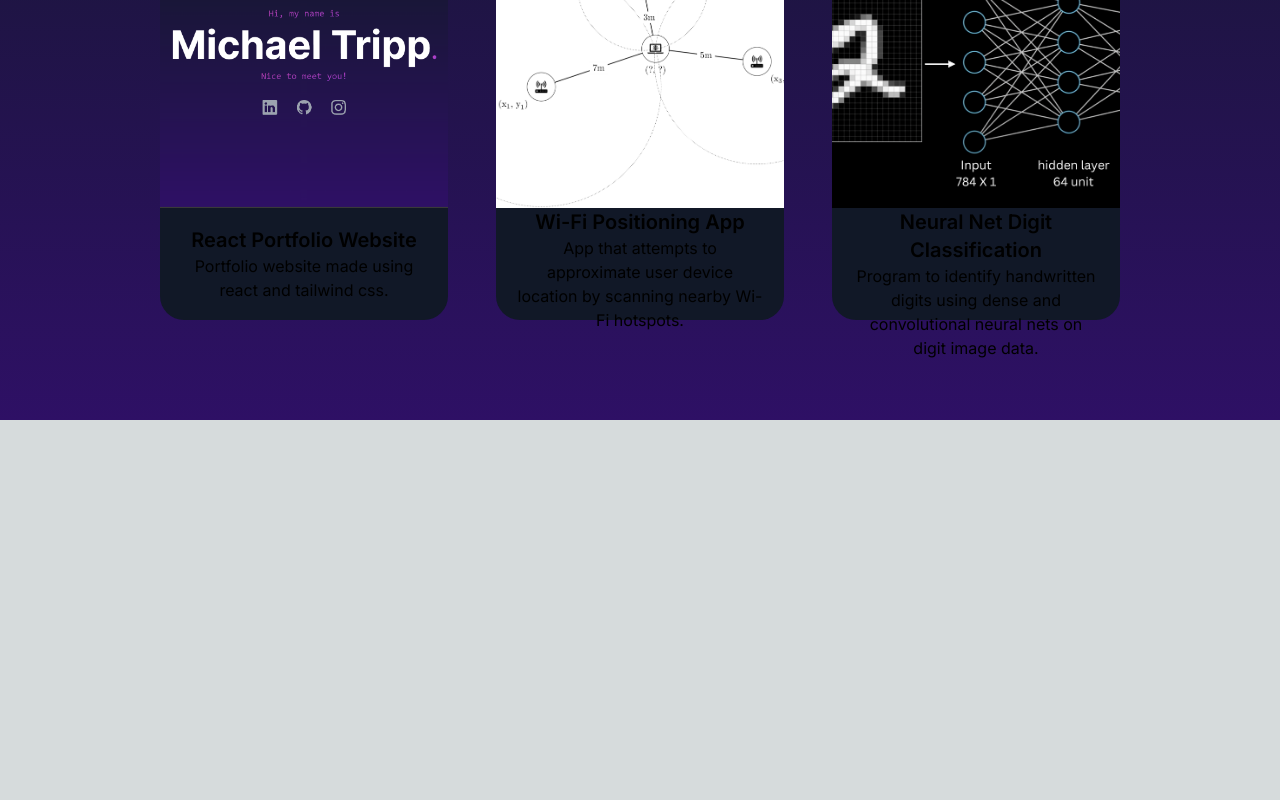
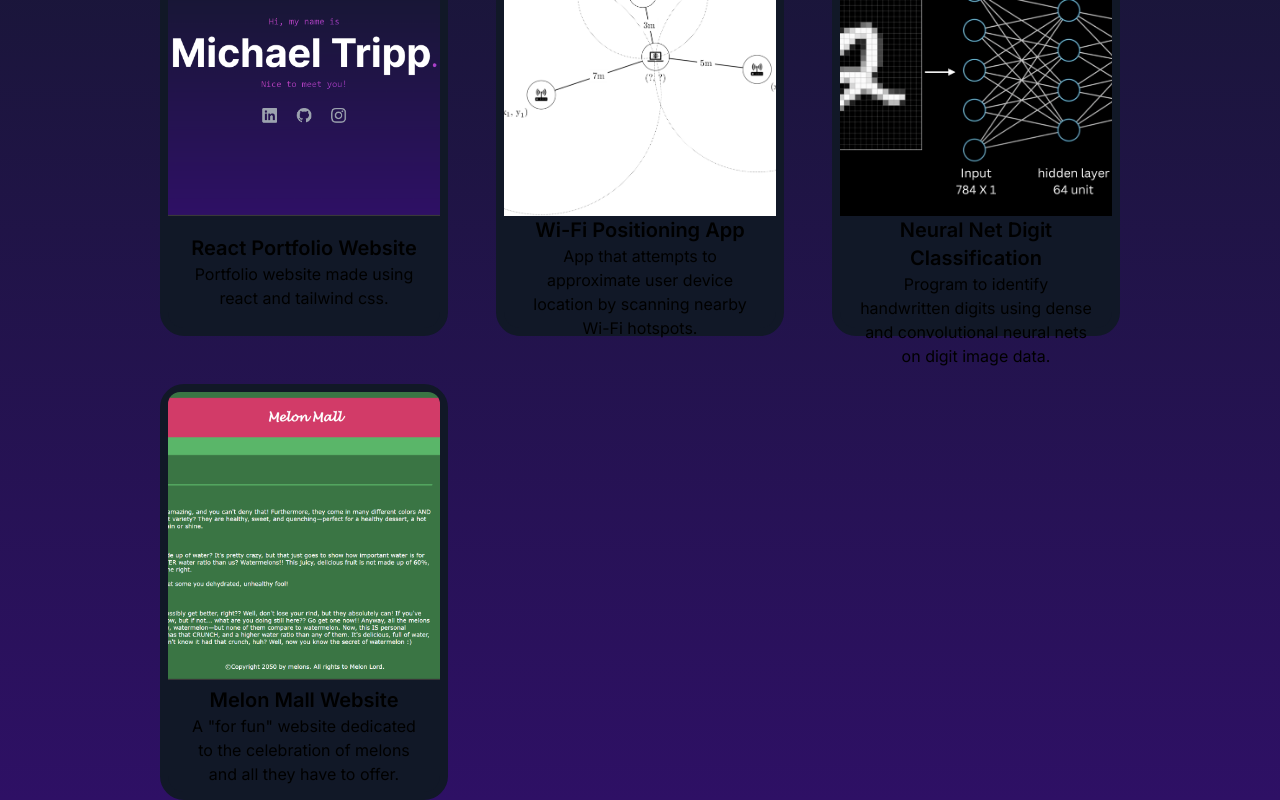
Before and after one commit to mctripp10/mctripp10.github.io, a Next.js app: page /pages/projects in a window 1280 px wide. Shown: the part 380-1180 px from the top of the page. Before the commit the page ends 800 px from the top, so only its background shows below. Built offline with nearby package versions, Linux system fonts and the light colour scheme.

Commit message:
Added project + fixed landing page spacing
Added melon mall as a new project in projects page and removed unnecessary spacing from landing page around my name.

```diff
--- a/app/components/ProjectCard.jsx
+++ b/app/components/ProjectCard.jsx
@@ -4,7 +4,7 @@ import Link from 'next/link';
 const ProjectCard = ({ title, description, imgUrl, srcUrl }) => {
     return (
         <Link href={`${srcUrl}`}>
-        <div className="rounded-3xl bg-gray-900">
+        <div className="rounded-3xl bg-gray-900 border-8 border-gray-900">
             <div
                 className="h-52 md:h-72 rounded-t-xl"
                 style={{ background: `url(${imgUrl})`, backgroundSize: "cover", backgroundPosition: "center" }}
--- a/app/components/ProjectsSection.jsx
+++ b/app/components/ProjectsSection.jsx
@@ -25,6 +25,14 @@ const projectsData = [
         image: '/images/projects/neural_net_digit_classificiation_proj.png',
         src: 'https://github.com/Mctripp10/neural-network-handwritten-digit-classification',
         tag: ['All', 'Web']
+    },
+    {
+        id: 4,
+        title: 'Melon Mall Website',
+        description: 'A "for fun" website dedicated to the celebration of melons and all they have to offer.',
+        image: '/images/projects/melon-mall-proj.png',
+        src: 'https://github.com/Mctripp10/melon-mall',
+        tag: ['All', 'Web']
     }
 ]
 
--- a/app/pages/home/page.js
+++ b/app/pages/home/page.js
@@ -36,16 +36,16 @@ export default function Home() {
           <NavBarHome />
           <div className="flex h-screen flex-col text-center">
             <div className="m-auto">
-              <h3 className="font-mono text-2xl py-5 bg-gradient-to-br from-pink-500 to-violet-600 text-transparent bg-clip-text md:text-3xl">
+              <h3 className="font-mono text-2xl pb-5 bg-gradient-to-br from-pink-500 to-violet-600 text-transparent bg-clip-text md:text-3xl">
                 Hi, my name is
               </h3>
               <h2 className="text-5xl text-black dark:text-white font-bold md:text-9xl">
-                Michael Tripp<span className="text-5xl py-5 bg-gradient-to-br from-pink-500 to-violet-600 text-transparent bg-clip-text md:text-7xl">.</span>
+                Michael Tripp<span className="text-5xl bg-gradient-to-br from-pink-500 to-violet-600 text-transparent bg-clip-text md:text-7xl">.</span>
               </h2>
-              <h3 className="font-mono text-2xl py-5 bg-gradient-to-br from-pink-500 to-violet-600 text-transparent bg-clip-text md:text-3xl">
+              <h3 className="font-mono text-2xl pt-5 bg-gradient-to-br from-pink-500 to-violet-600 text-transparent bg-clip-text md:text-3xl">
                 Nice to meet you!
               </h3>
-              <div className="text-5xl flex justify-center gap-16 py-10 text-gray-600 dark:text-gray-400">
+              <div className="text-5xl flex justify-center gap-16 pt-10 text-gray-600 dark:text-gray-400">
                 <a href="https://www.linkedin.com/in/michaelctripp/" target="_blank"><BsLinkedin /></a>
                 <a href="https://github.com/Mctripp10" target="_blank"><BsGithub /></a>
                 <a href="https://www.instagram.com/mc_tripp/" target="_blank"><BsInstagram /></a>
```
Also changed, not shown: public/images/projects/melon-mall-proj.png (added).
